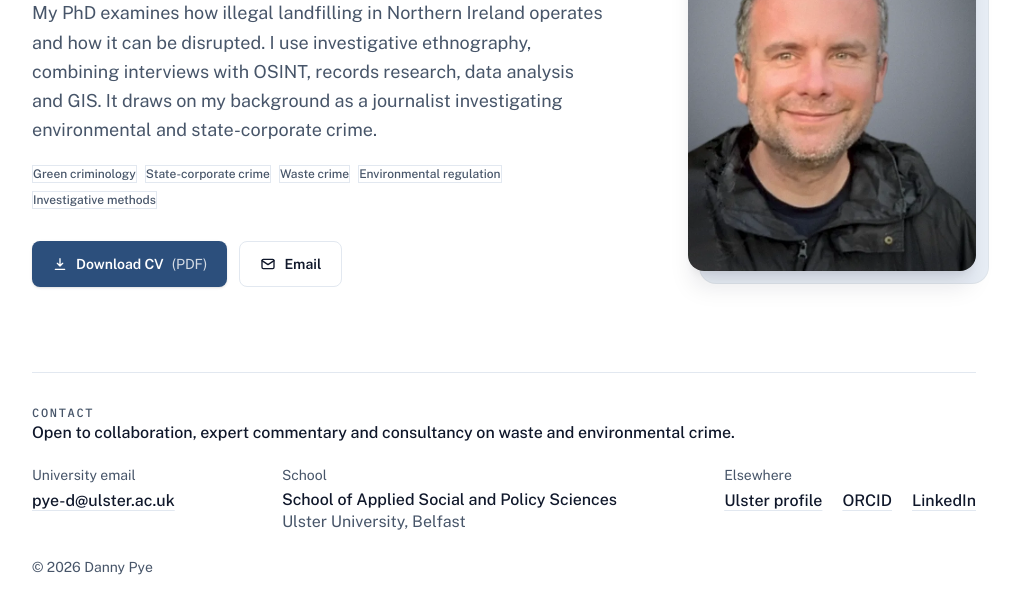
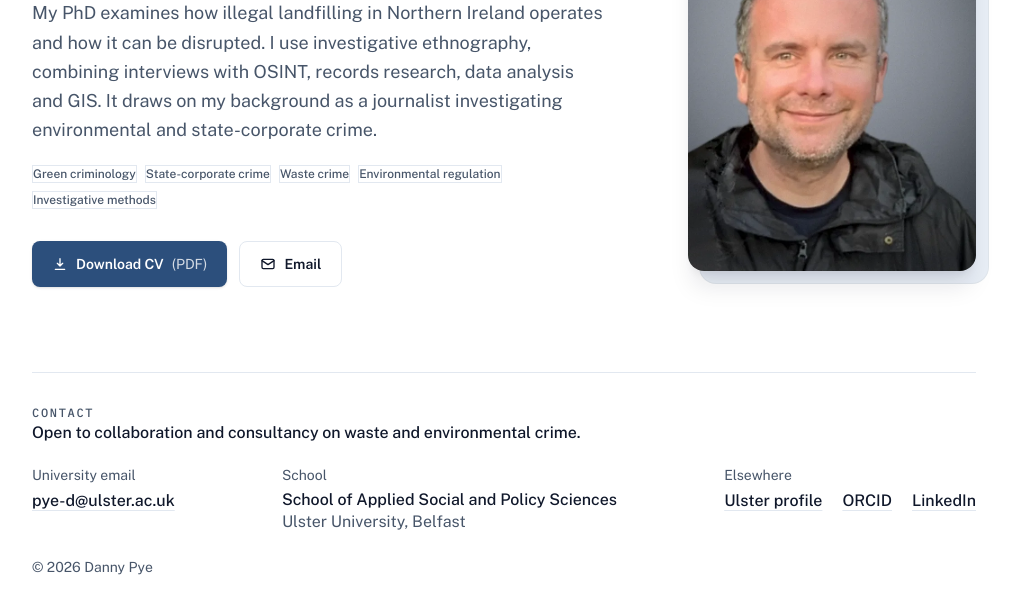
Before and after one commit to danpyesano/danpyesano.github.io, a plain HTML site: page index.html in a window 1280 px wide. Shown: the part 191-800 px from the top of the page, without its empty margins (136-1156 px from the left). Drawn offline with nearby package versions, Linux system fonts and the light colour scheme.

Commit message:
Update contact section description
Removed 'expert commentary' from the contact section description.

```diff
--- a/index.html
+++ b/index.html
@@ -122,7 +122,7 @@
     <section aria-labelledby="contact" class="border-t border-line pt-8 pb-6 short:pt-6 short:pb-4 shorter:pt-5">
       <h2 id="contact" class="font-mono text-xs uppercase tracking-[0.14em] text-muted">Contact</h2>
       <p class="mt-3 font-medium short:mt-2">
-        Open to collaboration, expert commentary and consultancy on waste and environmental crime.
+        Open to collaboration and consultancy on waste and environmental crime.
       </p>
 
       <dl class="mt-5 grid gap-6 sm:grid-cols-[auto_auto_auto] sm:justify-between sm:gap-x-10 short:mt-4">
```
